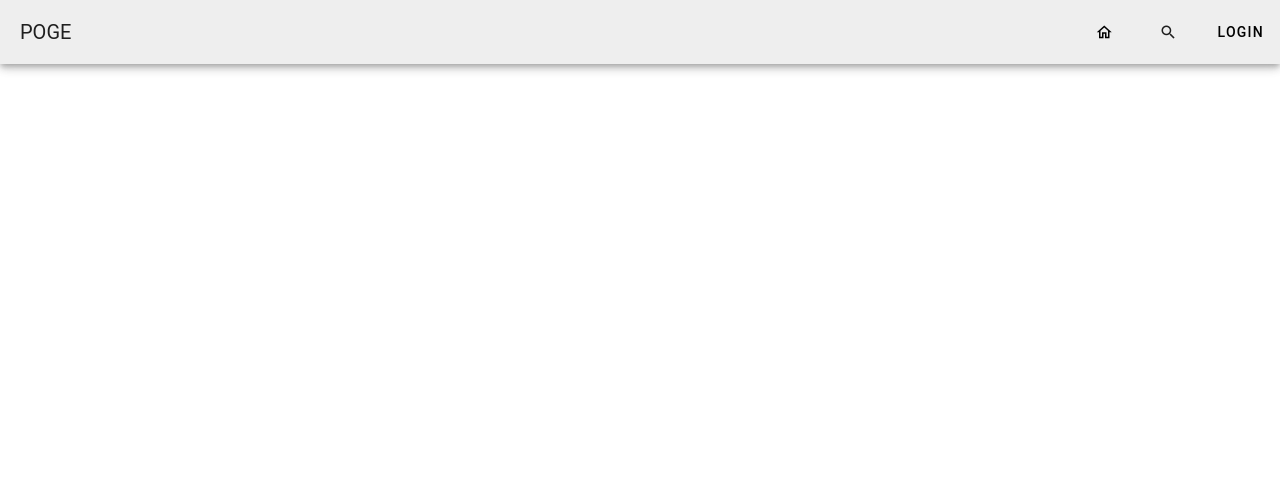
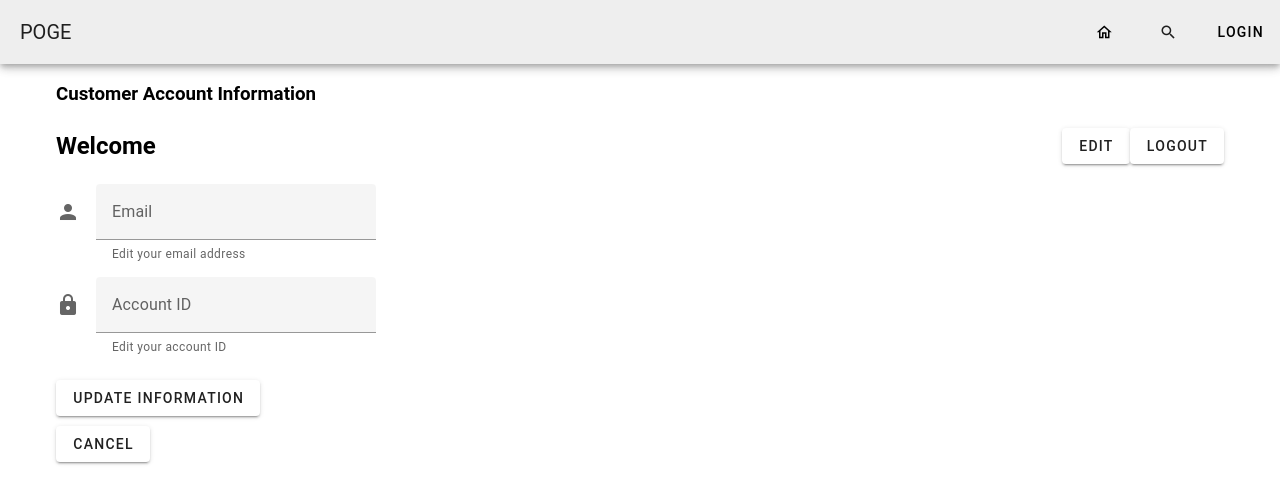
Before and after one commit to dylanjaipersaud/POGE_Website, a Vue app in the folder client/: page /CustomerAccView in a window 1280 px wide. Before the commit this address had no page. Shown: the top 504 px of the page. Built offline with nearby package versions, Linux system fonts and the light colour scheme.

Commit message:
Saved user data and role to store and modified components

```diff
--- /dev/null
+++ b/client/src/components/CustomerAccView.vue
@@ -0,0 +1,120 @@
+<template>
+  <v-container>
+    <h3>Customer Account Information</h3>
+    <div class="header-con">
+      <h2>Welcome {{ user.first_name }}</h2>
+      <v-spacer></v-spacer>
+      <div>
+        <v-btn @click="editUser">Edit</v-btn>
+        <v-btn @click="logoutUser">Logout</v-btn>
+      </div>
+    </div>
+    <v-form ref="form" class="form-con">
+      <v-text-field
+        class="form-opt"
+        label="Email"
+        prepend-icon="mdi-account"
+        hint="Edit your email address"
+        :rules="rules"
+        persistent-hint
+        clearable
+        v-model="user.email"
+        required
+      >
+      </v-text-field>
+
+      <v-text-field
+        class="form-opt"
+        label="Account ID"
+        prepend-icon="mdi-lock"
+        hint="Edit your account ID"
+        :rules="rules"
+        persistent-hint
+        clearable
+        v-model="user.id"
+        required
+      >
+      </v-text-field>
+
+      <v-btn type="submit" class="update-btn" @click="handleUpdate"
+        >Update Information</v-btn
+      >
+    </v-form>
+    <router-link to="/">
+      <v-btn class="back-btn">Cancel</v-btn>
+    </router-link>
+  </v-container>
+</template>
+
+  <script>
+export default {
+  data: () => ({
+    email: null,
+    id: null,
+    rules: [(value) => !!value || "Field cannot be empty!"],
+  }),
+  computed: {
+    user() {
+      return this.$store.state.user;
+    },
+  },
+  methods: {
+    handleUpdate() {
+      if (this.email && this.id) {
+        // Process the update here, e.g., API call
+        console.log(
+          "Updated Information - Email:",
+          this.email,
+          ", ID:",
+          this.id
+        );
+        alert("Information updated successfully!");
+      } else {
+        alert("Please fill in all fields.");
+      }
+    },
+    editUser() {},
+    logoutUser() {
+      if (confirm("Would you like to logout?")) {
+        this.$store.dispatch("logout").then(() => {
+          this.$router.push("/LoginView");
+        });
+      }
+    },
+  },
+};
+</script>
+
+  <style scoped>
+.header-con {
+  display: flex;
+  padding-top: 20px;
+  padding-bottom: 20px;
+}
+.form-con {
+  max-width: 25%;
+}
+.account-con {
+  display: flex;
+  align-items: center;
+  flex-direction: column;
+  padding-top: 10%;
+  height: 50vh;
+  justify-content: space-evenly;
+}
+.form-opt {
+  padding-bottom: 15px;
+  min-width: 20rem;
+}
+.update-btn,
+.back-btn {
+  margin-top: 10px;
+  width: min-content;
+}
+.account-view {
+  background-color: #222;
+  padding: 1rem;
+  border-radius: 8px;
+  color: #fff;
+}
+</style>
--- a/client/src/components/HomeView.vue
+++ b/client/src/components/HomeView.vue
@@ -22,7 +22,7 @@
         </v-sheet>
       </v-carousel-item>
     </v-carousel>
-
+{{ todayDate }}
     <v-item-group selected-class="bg-primary">
       <v-container>
         <v-row>
@@ -103,7 +103,7 @@ export default {
 
     isActive() {
       let activeGames = [];
-      this.game_items.forEach((game) => {
+      Array(this.game_items).forEach((game) => {
         if (moment(game.release_date).isBefore(this.todayDate))
           activeGames.push(game);
       });
--- a/client/src/components/AccountView2.vue
+++ b/client/src/components/LeadAccView.vue
@@ -1,6 +1,9 @@
 <template>
   <v-container class="account-con">
     <h2>Customer Account Information</h2>
+    User logged in - {{ user }}
+    <br />
+    Role - {{ role }}
     <v-form ref="form">
       <v-text-field
         class="form-opt"
@@ -45,6 +48,32 @@ export default {
       (value) => !!value || "Field cannot be empty!",
     ],
   }),
+  computed: {
+    user() {
+      return this.$store.state.user;
+    },
+    team_items() {
+      return this.$store.getters.team_items;
+    }
+  },
+  mounted() {
+    this.$store
+      .dispatch("getLogins")
+      .then((res) => {
+        console.log(res);
+      })
+      .catch((err) => {
+        console.log(err);
+      });
+    this.$store
+      .dispatch("getTeams")
+      .then((res) => {
+        console.log(res);
+      })
+      .catch((err) => {
+        console.log(err);
+      });
+  },
   methods: {
     handleUpdate() {
       if (this.email && this.id) {
--- a/client/src/components/LoginView.vue
+++ b/client/src/components/LoginView.vue
@@ -31,15 +31,15 @@
         required
       >
       </v-text-field>
-      {{ email }}
+      <!-- {{ email }}
       <br />
       {{ id }}
       <br />
-      {{ login_items }}
+      {{ employee_items }}
       <br />
       {{ role }}
       <br />
-      {{ user }}
+      {{ user }} -->
       <v-btn type="submit" class="login-btn" @click="accountLookUp"
         >Login</v-btn
       >
@@ -60,19 +60,17 @@
 export default {
   data: () => ({
     // Customer login test
-    // email: "mako1902@ymail.com",
-    // id: 6590559,
+    email: "mako1902@ymail.com",
+    id: 6590559,
 
     // Employee login test
-    email: "goodneighbor@poge.com",
-    id: 1092,
+    // email: "goodneighbor@poge.com",
+    // id: 1092,
 
     // Tech Lead login test
     // email: "mjersey@poge.com",
     // id: 8422,
 
-
-    // holdCustomer: {},
     rules: [
       (value) => {
         if (value) return true;
@@ -80,6 +78,7 @@ export default {
         return "Field cannot be empty!";
       },
     ],
+
     invalidAuth: false,
   }),
   computed: {
@@ -88,6 +87,12 @@ export default {
     },
     team_items() {
       return this.$store.getters.team_items;
+    },
+    employee_items() {
+      return this.$store.getters.employee_items;
+    },
+    customer_items() {
+      return this.$store.getters.customer_items;
     },
     role() {
       return this.$store.state.role;
@@ -105,8 +110,24 @@ export default {
       .catch((err) => {
         console.log(err);
       });
-      this.$store
+    this.$store
       .dispatch("getTeams")
+      .then((res) => {
+        console.log(res);
+      })
+      .catch((err) => {
+        console.log(err);
+      });
+    this.$store
+      .dispatch("getEmployees")
+      .then((res) => {
+        console.log(res);
+      })
+      .catch((err) => {
+        console.log(err);
+      });
+    this.$store
+      .dispatch("getCustomers")
       .then((res) => {
         console.log(res);
       })
@@ -115,35 +136,64 @@ export default {
       });
   },
   methods: {
+    // Determines if the account exists by comparing the id to
+    // the elements in 'login_items'
+    // If valid, the role gets determined
+    // If it is not valid, the id is cleared to fail validation and
+    // the user is prompted their authentication failed
     accountLookUp() {
       const holdUser = this.login_items.find((item) => {
-        console.log(item);
+        // console.log(item);
         return item.id == this.id;
       });
       if (holdUser.email == this.email) {
-        alert("User Authenticated");
+        // alert("User Authenticated");
         this.$store.commit("update_user", holdUser);
         this.getUserRole();
-      } else{
+      } else {
         this.invalidAuth = true;
         this.id = null;
         this.$refs.form.validate();
-      };
+      }
     },
 
+    // Obtains the user's role determined by their email address
+    // If it does not contain 'poge.com' they are a customer and
+    // role is set to 3
+    // If it does match, the user's id is compared to manager id's
+    // If there is a match between IDs, the user is a tech lead
+    // and role is set to 1
+    // If there is no match, the user is an employee and role is
+    // set to 2
     getUserRole() {
+      let holdData = {
+        user: null,
+        role: 0
+      }
       const empEmail = "poge.com";
       const emailAddress = this.email.substring(this.email.indexOf("@") + 1);
+
+      // Checking if the user is a customer
       if (empEmail != emailAddress) {
-        this.$store.commit("update_role", 1);
+        holdData.user = this.customer_items.find((item) => {
+          return item.id == this.id;
+        });
+        holdData.role = 3;
+        this.$store.dispatch("login", holdData);
       } else {
+        holdData.role = 2;
+        holdData.user = this.employee_items.find((item) => {
+            return item.id == this.id;
+          });
         const holdLead = this.team_items.find((item) => {
-            return item.manager == this.id;
-          } )
-          console.log(holdLead);
-        if (holdLead != undefined) {
-          this.$store.commit("update_role", 3);
-        } else this.$store.commit("update_role", 2);
+          return item.manager == holdData.user.id;
+        });
+
+        // Checking if the user is a tech lead
+        if (holdLead != undefined) holdData.role = 1;
+
+        // Returning the user as an employee or lead
+        this.$store.dispatch("login", holdData);
       }
     },
   },
--- a/client/src/components/NavBar.vue
+++ b/client/src/components/NavBar.vue
@@ -17,11 +17,14 @@
         ></v-text-field>
 
         <!-- Buttons -->
-        <v-btn @click="toggleSearch"><v-icon icon="mdi-magnify"></v-icon></v-btn>
-        <router-link v-if="user == null" to="/LoginView" class="router-link-deco">
+        <v-btn @click="toggleSearch">
+            <v-icon icon="mdi-magnify" v-if="!showSearch"></v-icon>
+            <v-icon icon="mdi-cancel" v-else></v-icon>
+        </v-btn>
+        <router-link v-if="role == 0" to="/LoginView" class="router-link-deco">
             <v-btn>Login</v-btn>
         </router-link>
-        <router-link v-else to="/LoginView" class="router-link-deco">
+        <router-link v-else :to="getView()" class="router-link-deco">
             <v-btn><v-icon icon="mdi-account-box-outline"></v-icon></v-btn>
         </router-link>
     </v-toolbar>
@@ -34,13 +37,19 @@ export default {
         showSearch: false // Initially set to false
     }),
     computed: {
-        user(){
-      return this.$store.state.user;
+    role(){
+      return this.$store.state.role;
     }
     },
     methods: {
         toggleSearch() {
             this.showSearch = !this.showSearch; // Toggle search bar visibility
+        },
+        getView(){
+            if(this.role == 3) return "/CustomerAccView"
+            else if(this.role == 2) return "/EmployeeAccView"
+            else if(this.role == 1) return "/LeadAccView"
+            else return "/LoginView"
         }
     }
 }
--- a/client/src/store/index.js
+++ b/client/src/store/index.js
@@ -3,8 +3,8 @@ import axios from 'axios'
 
 const store = createStore({
   state: {
-    role: 0,
-    user: null,
+    role: localStorage.getItem('role') || 0,
+    user: JSON.parse(localStorage.getItem('user')) || {},
     customer_items: [],
     employee_items: [],
     login_items: [],
@@ -48,7 +48,7 @@ const store = createStore({
         axios.get("http://localhost:3030/Employees/")
           .then((res) => {
             console.log(res);
-            this.state.employees_items = res.data;
+            this.state.employee_items = res.data;
           })
           .catch((err) => {
             console.log(err)
@@ -93,6 +93,21 @@ const store = createStore({
   },
 
   actions: {
+    login({ commit }, newData){
+      console.log(newData)
+      localStorage.setItem('user', JSON.stringify(newData.user))
+      localStorage.setItem('role', newData.role)
+      commit('update_user', newData.user)
+      commit('update_role', newData.role)
+    },
+
+    logout({ commit }){
+      localStorage.removeItem('user')
+      localStorage.removeItem('role')
+      commit('update_user', {})
+      commit('update_role', 0)
+    },
+
     getCustomers({ commit }) {
       commit('get_customers')
     },
```
Also changed, not shown: client/src/router/index.js (+6 -4 lines), client/src/components/EmployeeAccView.vue (renamed from client/src/components/AccountView.vue), 1 other file (tests, documents, lock files or other folders).
